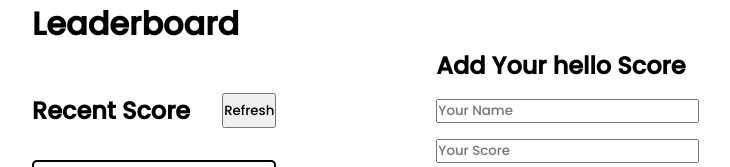
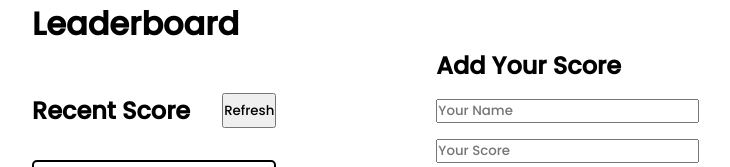
Before and after one commit to nimplay/leaderboard, a website built with webpack: page src/index.html in a window 1280 px wide. Shown: the top 167 px of the page, without its empty margins (32-762 px from the left). Built offline with nearby package versions, Linux system fonts and the light colour scheme.

```diff
--- a/src/index.html
+++ b/src/index.html
@@ -19,7 +19,7 @@
       </ul>
     </div>
     <form class="form">
-      <h2 class="form-title">Add Your hello Score</h2>
+      <h2 class="form-title">Add Your Score</h2>
       <input type="text" placeholder="Your Name" class="name-box">
       <input type="text" placeholder="Your Score" class="score-box">
       <button type="button" class="submit-button">Submit</button>
```
